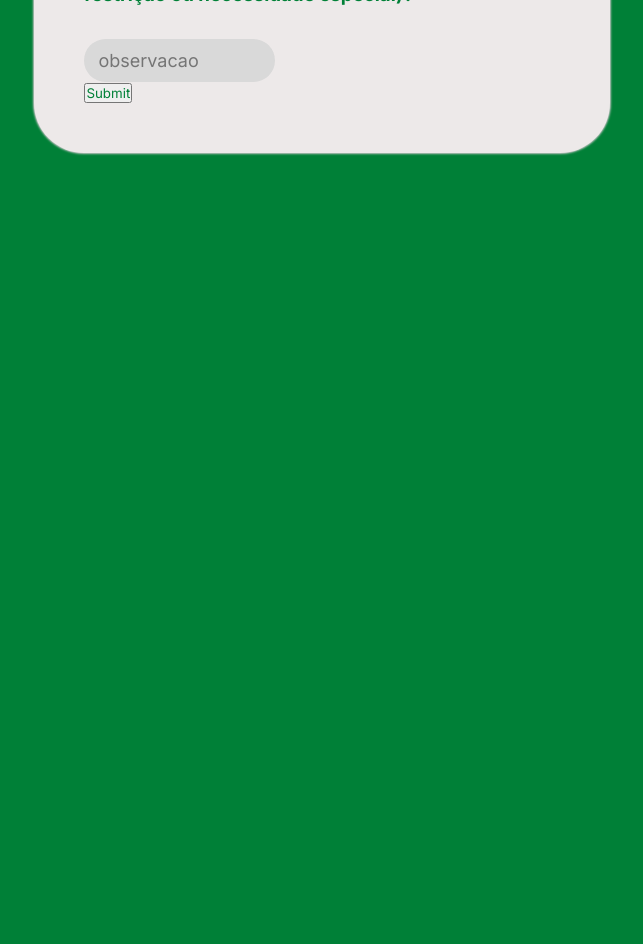
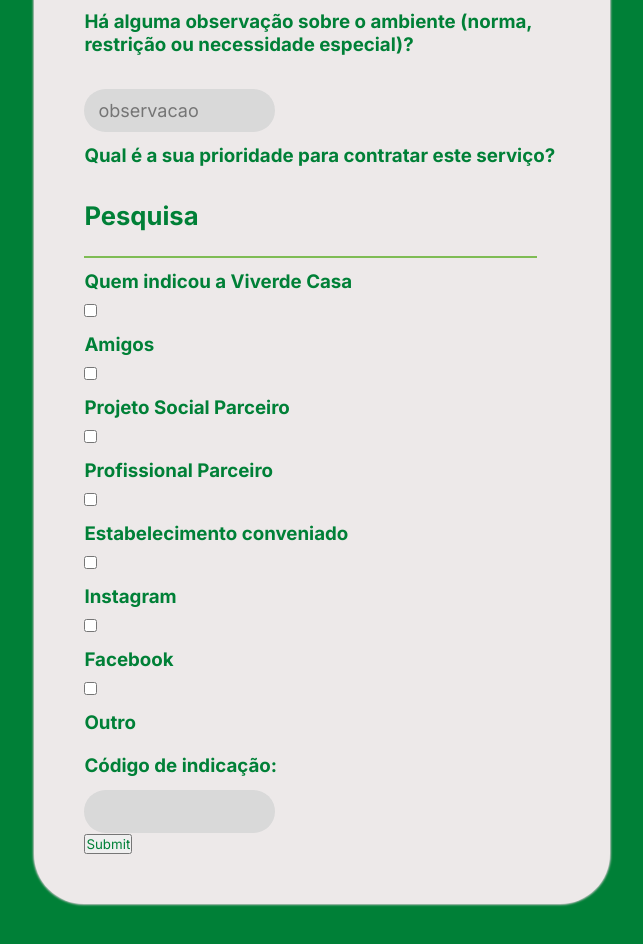
Before and after one commit to acafetech/viverde-casa, a React (Vite) app: page /contrate in a window 1280 px wide. Shown: the part 3260-4204 px from the top of the page, without its empty margins (68-711 px from the left). Before the commit the page ends 3477 px from the top, so only its background shows below. Built offline with nearby package versions, Linux system fonts and the light colour scheme.

Commit message:
feat: adição de código no index.jsx do ClientForm

```diff
--- a/src/pages/Forms/ClientForm/index.jsx
+++ b/src/pages/Forms/ClientForm/index.jsx
@@ -106,7 +106,9 @@ function ClientForm() {
 
         <section>
           <h1>Serviço</h1>
+          <div className="box-line"></div>
           <p>Que tipo de serviço deseja realizar?</p>
+
 
           <h3 className="pergunta-label">Outros: </h3>
           <Label id="outros-servicos"/>
@@ -116,10 +118,12 @@ function ClientForm() {
           <p>Informe nesse espaço os detalhes do serviço que deseja contratar. (Ex: Aplicação de revestimento cerâmico em parede de banheiro que mede 2m x 3m).</p>
           <Label id="detalhes"/>
           <input type="text" placeholder="Digite aqui...." {...register("detalhes", {required: true})} />
+          <h3>Precisa de ajuda para medir os espaços? Assista nosso tutorial</h3>
         </section>
 
         <section id="agendamento">
           <h1>Agendamento</h1>
+          <div className="box-line"></div>
           <h3 className="pergunta-label">Melhor horário para você ser atendido</h3>
 
           <Label id="horario-manha" label="Manhã"/>
@@ -140,14 +144,46 @@ function ClientForm() {
           <Label id="servico-urgente" label="Urgente"/>
           <input type="checkbox" placeholder="data-servico" {...register("data-servic", {required: true})} />
           <Label id="servico-prox-semana" label="Na próxima semana"/>
-          <input type="checkbox" placeholder="data-servi" {...register("data-servico", {required: true})} />
+          <input type="checkbox" placeholder="data-servico" {...register("data-servico", {required: true})} />
           <Label id="servico-um-mes" label="Daqui a um mês"/>
-          <input type="checkbox" placeholder="data-servico" {...register("data-serv", {required: true})} />
+          <input type="checkbox" placeholder="data-servico" {...register("data-servico", {required: true})} />
           <Label id="servico-seis-meses" label="6 meses ou mais"/>
 
           <h3 className="pergunta-label">Há alguma observação sobre o ambiente (norma, restrição ou necessidade especial)?</h3>
           <Label id="observacao" />
           <input type="text" placeholder="observacao" {...register("observacao", {})} />
+
+          <h3 className="pergunta-label">Qual é a sua prioridade para contratar este serviço?</h3>
+        </section>
+
+        <section>
+          <h1>Pesquisa</h1>
+          <div className="box-line"></div>
+          <h3 className="pergunta-label">Quem indicou a Viverde Casa</h3>
+
+          <input type="checkbox" placeholder="indicacao" {...register("indicacao", {required: true})} />
+          <Label id="indicacao" label="Amigos"/>
+
+          <input type="checkbox" placeholder="indicacao" {...register("indicacao", {required: true})} />
+          <Label id="indicacao" label="Projeto Social Parceiro"/>
+
+          <input type="checkbox" placeholder="indicacao" {...register("indicacao", {required: true})} />
+          <Label id="indicacao" label="Profissional Parceiro"/>
+
+          <input type="checkbox" placeholder="indicacao" {...register("indicacao", {required: true})} />
+          <Label id="indicacao" label="Estabelecimento conveniado"/>
+
+          <input type="checkbox" placeholder="indicacao" {...register("indicacao", {required: true})} />
+          <Label id="indicacao" label="Instagram"/>
+
+          <input type="checkbox" placeholder="indicacao" {...register("indicacao", {required: true})} />
+          <Label id="indicacao" label="Facebook"/>
+
+          <input type="checkbox" placeholder="indicacao" {...register("indicacao", {required: true})} />
+          <Label id="indicacao" label="Outro"/>
+
+          <Label id="codigo-indicacao" label="Código de indicação:"/>
+          <input type="text" id="codigo-indicacao" {...register("codigo-indicacao", {required: false, min: 10, maxLength: 50})} />
         </section>
 
         <input type="submit" />
--- a/src/pages/Forms/WorkerForm/index.jsx
+++ b/src/pages/Forms/WorkerForm/index.jsx
@@ -103,7 +103,7 @@ console.log(errors);
 
                 <div className="endereco-pessoal">
                     <h1>Endereço</h1>
-                    <div class="box-line"></div>
+                    <div className="box-line"></div>
                         <div className="left-right">
                             <div className="left">
                             <Label id="endereco" label="Logadouro"/>
```
